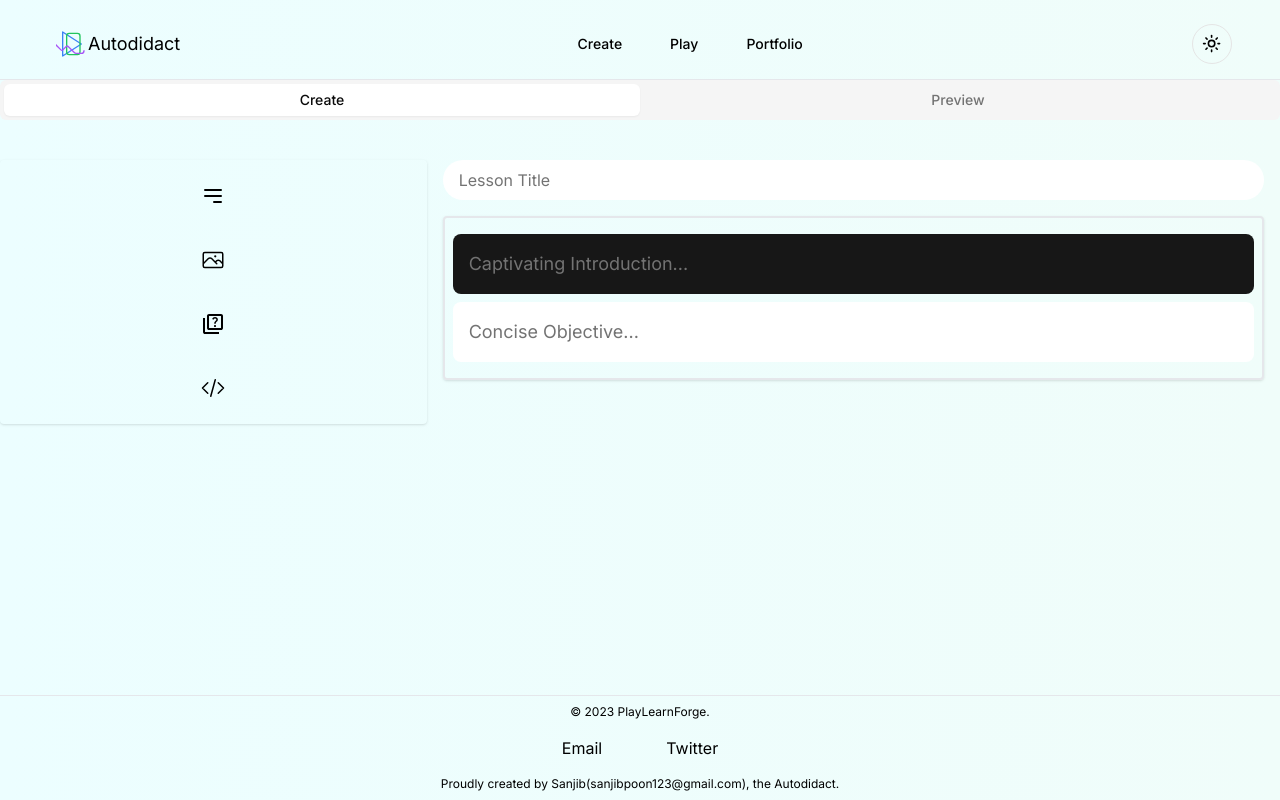
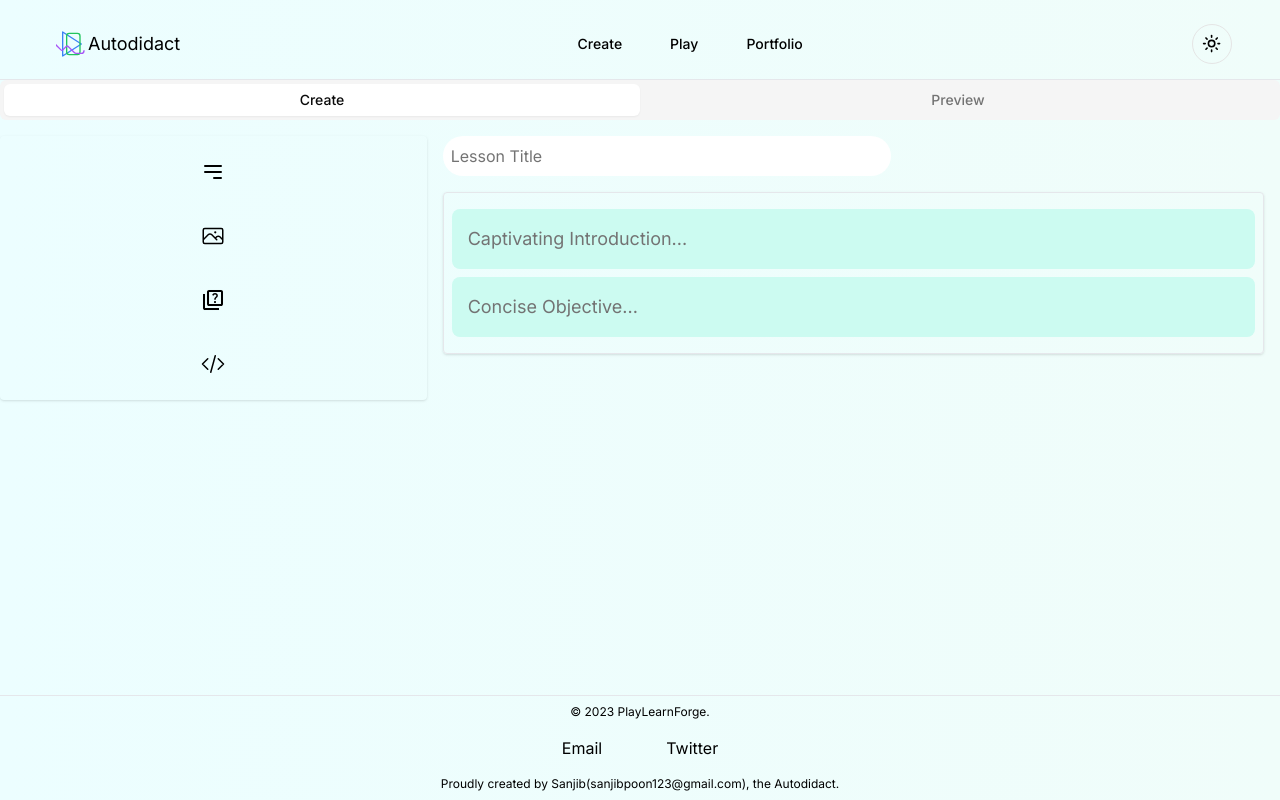
Before and after one commit to san-poon/nexus-adept, a Next.js app: page /feature-lesson/create in a window 1280 px wide. Built offline with nearby package versions, Linux system fonts and the light colour scheme.

Commit message:
Refactor styles for new theme

```diff
--- a/app/feature-lesson/create/components/LessonPreview.tsx
+++ b/app/feature-lesson/create/components/LessonPreview.tsx
@@ -82,7 +82,7 @@ export default function LessonPreview({ content }: { content: LessonContentProps
                                 </div>
                             )}
                             {contentBlock.contentType === 'text/objective' && (
-                                <div className="border-2 dark:border-neutral-800 shadow dark:shadow-neutral-800 rounded-3xl ps-4 md:ps-10 py-10 mx-1 md:mx-4 my-10 text-neutral-800 dark:text-neutral-200">
+                                <div className="border-2 dark:border-neutral-700 shadow dark:shadow-neutral-800 rounded-3xl ps-4 md:ps-10 py-10 mx-1 md:mx-4 my-10 text-neutral-800 dark:text-neutral-200">
                                     <Label className={`text-2xl`}>We will Learn</Label>
                                     <div className="mt-4">
                                         <Markdown components={markdownObjectiveComponents}>
--- a/app/feature-lesson/create/components/QuizPreview.tsx
+++ b/app/feature-lesson/create/components/QuizPreview.tsx
@@ -48,7 +48,7 @@ export default function QuizPreview({ quiz }: { quiz: QuizProps }) {
 
     return (
         <div className="mt-4 flex justify-center">
-            <Card className=" w-full md:w-11/12 bg-teal-50 dark:bg-inherit rounded-3xl shadow-2xl dark:shadow-neutral-800 border-2">
+            <Card className=" w-full md:w-11/12 bg-teal-50 dark:bg-inherit rounded-3xl shadow-2xl dark:shadow-neutral-800 dark:border-neutral-700 dark:shadow-none">
                 <CardHeader>
                     <CardTitle>
                         <div className="flex justify-center">
--- a/app/feature-lesson/create/components/content-blocks.tsx
+++ b/app/feature-lesson/create/components/content-blocks.tsx
@@ -50,7 +50,7 @@ export function TitleInputBlock({ content, onTitleChange }: any) {
                 type="text"
                 placeholder="Lesson Title"
                 value={content.value}
-                className="rounded-full text-base border-none focus-visible:ring-offset-0 dark:focus-visible:ring-0 focus-visible:ring-0 p-2 px-4"
+                className="rounded-full text-base border-none focus-visible:ring-offset-0 dark:focus-visible:ring-0 focus-visible:ring-0 p-2"
                 onChange={(e) => onTitleChange({ ...content, value: e.target.value })}
             />
         </>
--- a/app/feature-lesson/create/page.tsx
+++ b/app/feature-lesson/create/page.tsx
@@ -219,7 +219,7 @@ const CreateLessonPage = () => {
     return (
         <div className=' dark:text-neutral-200'>
             <LessonTabs lessonContent={lessonContent}>
-                <div className={`flex flex-col md:flex-row my-10`}>
+                <div className={`flex flex-col md:flex-row my-4`}>
                     {/* Left Side - Content Buttons */}
                     <div className={` flex justify-center items-center w-full md:w-1/12 lg:w-1/3 md:h-full p-4 rounded shadow transition sticky top-10 md:top-44 z-50 bg-emerald-50 md:bg-inherit dark:bg-emerald-950 md:dark:bg-inherit mb-2 md:mb-0`}>
                         {/* Content Buttons */}
@@ -229,21 +229,20 @@ const CreateLessonPage = () => {
                             <QuizBlockButton onClick={() => handleInsertContentBlock(lessonContent.length, 'quiz')} />
                             <CodeBlockButton onClick={() => handleInsertContentBlock(lessonContent.length, 'code')} />
                         </div>
-
                     </div>
 
                     {/* Right Side - Input Fields/Forms */}
                     <div className={`flex-shrink-0 w-full md:w-11/12 lg:w-2/3 px-4`}>
-                        <div className='mb-4 flex justify-center items-center'>
+                        <div className='mb-4 flex-1 items-center justify-center max-w-md'>
                             <TitleInputBlock content={titleBlock} onTitleChange={handleUpdateTextContent} />
                         </div>
-                        <div className="md:p-2 rounded shadow border-2 dark:border-neutral-800">
+                        <div className="md:p-2 rounded shadow border dark:border-neutral-700">
 
                             <div className='mt-2'>
                                 <DynamicTextarea
                                     // autoFocus={true} // gets weird with lesson-tab switching
                                     rows={1}
-                                    className=" w-full appearance-none resize-none border-none focus:outline-none p-4 bg-inherit bg-neutral-900"
+                                    className=" w-full appearance-none resize-none border-none focus:outline-none p-4 bg-teal-100 dark:bg-neutral-900"
                                     placeholder='Captivating Introduction...'
                                     name={introductionBlock?.contentType}
                                     value={introductionBlock?.value}
@@ -254,7 +253,7 @@ const CreateLessonPage = () => {
                                 <DynamicTextarea
                                     // autoFocus={true} // gets weird with lesson-tab switching
                                     rows={1}
-                                    className=" w-full appearance-none resize-none border-none focus:outline-none dark:bg-neutral-900 p-4"
+                                    className=" w-full appearance-none resize-none border-none focus:outline-none bg-teal-100 dark:bg-neutral-900 p-4"
                                     placeholder='Concise Objective...'
                                     name={objectiveBlock?.contentType}
                                     value={objectiveBlock?.value}
@@ -273,7 +272,7 @@ const CreateLessonPage = () => {
                                     <div className='flex justify-center items-center opacity-70 md:opacity-25 hover:opacity-100 transition-opacity duration-700'>
                                         <AddContentCombobox index={index} onInsertContentField={handleInsertContentBlock} />
                                     </div>
-                                    <div className=" relative group/content md:m-2 dark:bg-neutral-900 rounded border-2 dark:border-neutral-700">
+                                    <div className=" relative group/content md:m-2 dark:bg-neutral-900 rounded-lg border-2 dark:border-neutral-700">
                                         <div>
                                             {/* Conditionally render based on 'contentType' */}
                                             {
@@ -290,7 +289,7 @@ const CreateLessonPage = () => {
                                                         <DynamicTextarea
                                                             // autoFocus={true} // gets weird with lesson-tab switching
                                                             rows={1}
-                                                            className=" w-full px-2 appearance-none resize-none border-none focus:outline-none dark:bg-neutral-900"
+                                                            className=" w-full px-2 appearance-none resize-none border-none focus:outline-none bg-inherit"
                                                             placeholder='Your paragraph or... Choose from dropdown menu'
                                                             name={item.contentType}
                                                             value={item.value}
@@ -300,7 +299,7 @@ const CreateLessonPage = () => {
                                                 )
                                             }
                                             {item.contentType === 'image' && (
-                                                <div className='flex items-center justify-center'>
+                                                <div className='flex items-center justify-center p-2'>
                                                     <Image src={item.value} width={300} height={300} alt='image' />
                                                 </div>
                                             )}
@@ -326,7 +325,7 @@ const CreateLessonPage = () => {
                                                         <DynamicTextarea
                                                             // autoFocus={true} // gets weird with lesson-tab switching
                                                             rows={1}
-                                                            className=" w-full px-2 appearance-none resize-none border-none focus:outline-none dark:bg-neutral-900"
+                                                            className=" w-full px-2 appearance-none resize-none border-none focus:outline-none bg-inherit"
                                                             placeholder='Paste your code here...'
                                                             name={item.contentType}
                                                             value={item.value.code}
@@ -336,7 +335,7 @@ const CreateLessonPage = () => {
                                                 )
                                             }
                                             <div className='relative group/toolbar my-3'>
-                                                <DeleteButton className='absolute bottom-0 right-0 opacity-0 transition-opacity duration-300 group-hover/content:opacity-100 text-sm h-6 px-2 py-2 m-1'
+                                                <DeleteButton className='absolute bottom-0 right-0 opacity-0 transition-opacity duration-300 group-hover/content:opacity-100 text-sm h-6 px-4 py-2 m-1'
                                                     onClick={() => handleDeleteContentBlock(item.id)} />
                                                 <div className='opacity-0 text-xs p-1 absolute -bottom-6 -right-0 transition duration-300 ease-in-out group-hover/toolbar:opacity-100 z-10 bg-neutral-200 dark:bg-neutral-800 rounded'>
                                                     Delete
```
